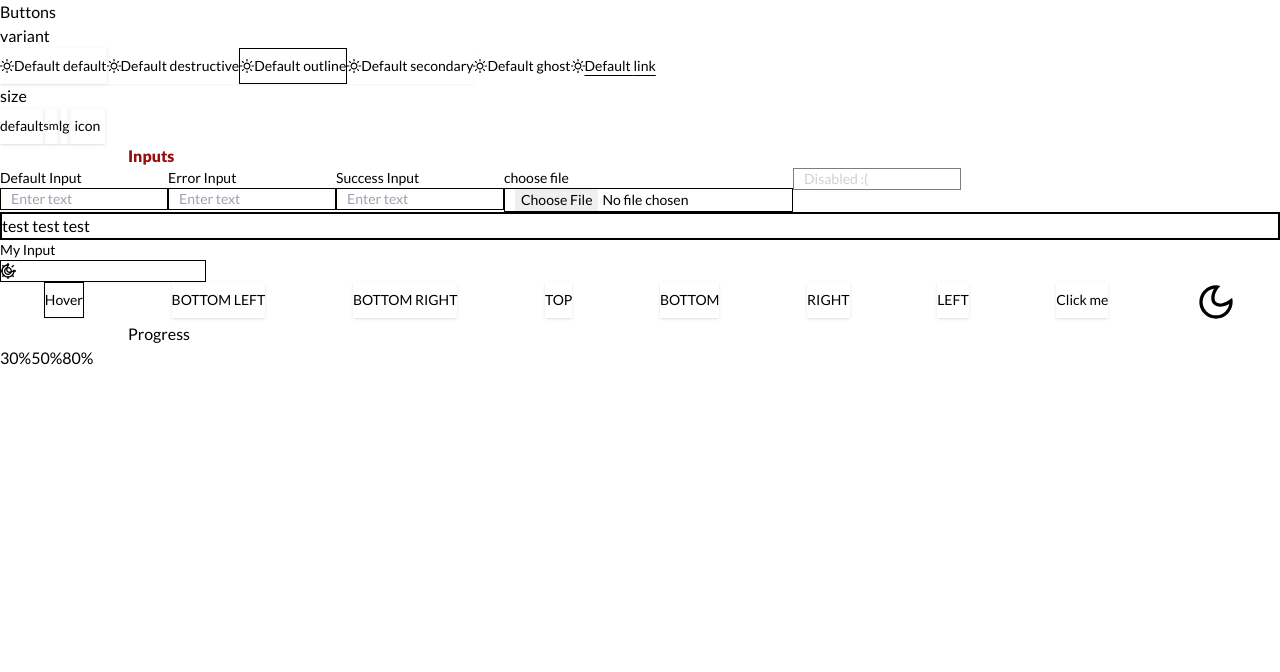
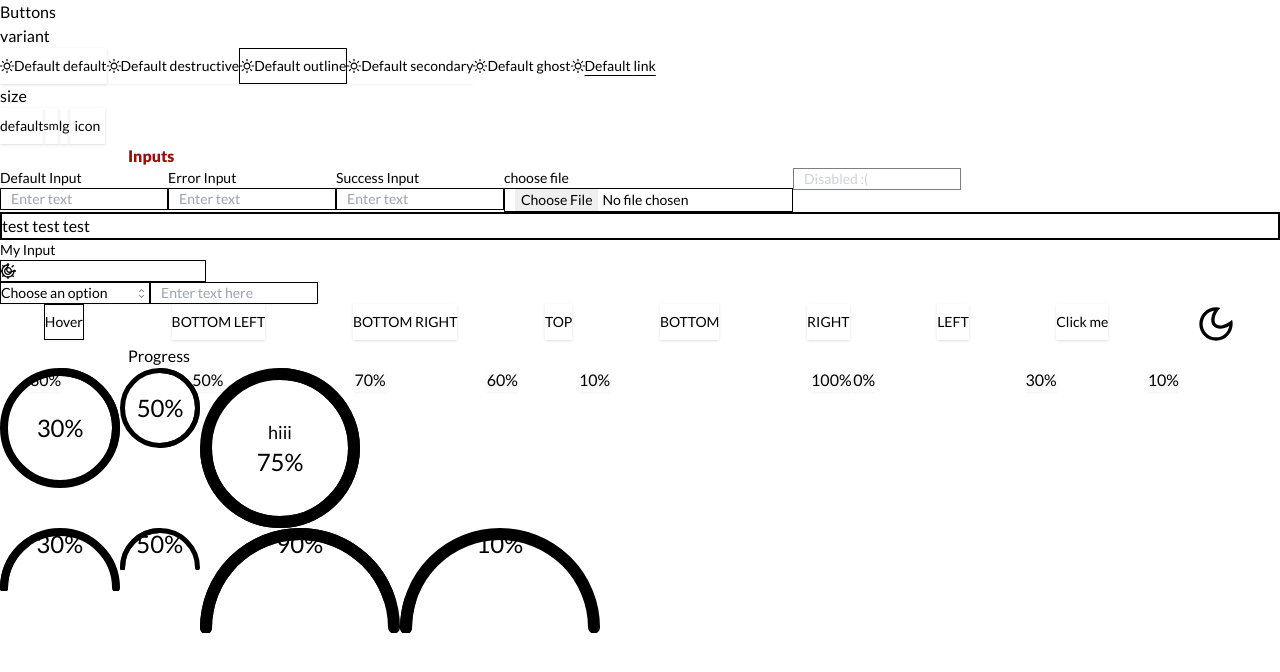
Before and after one commit to besmillahibrahimi/next-starter-app, a Next.js app: page /components in a window 1280 px wide. Shown: the top 672 px of the page. Built offline with nearby package versions, Linux system fonts and the light colour scheme.

Commit message:
feat (shadcn progress) : add circle/halfCircle progress

```diff
--- a/package.json
+++ b/package.json
@@ -23,6 +23,7 @@
     "class-variance-authority": "^0.7.0",
     "clsx": "^2.1.1",
     "cookies-next": "^4.2.1",
+    "framer-motion": "^11.3.30",
     "i18next": "^23.12.2",
     "i18next-browser-languagedetector": "^8.0.0",
     "i18next-resources-to-backend": "^1.2.1",
--- a/src/app/(landing)/components/page.tsx
+++ b/src/app/(landing)/components/page.tsx
@@ -12,7 +12,6 @@ import {
   SelectValue,
 } from "@/components/ui/select";
 import { CgMoon, CgSun } from "react-icons/cg";
-
 import {
   Tooltip,
   TooltipContent,
@@ -21,6 +20,9 @@ import {
 } from "@/components/ui/tooltip";
 import TooltipWrapper from "@/components/molecules/TooltipWrapper";
 import { Progress } from "@/components/ui/progress";
+import { useEffect, useState } from "react";
+import CircularProgress from "@/components/molecules/progress/CircleProgress";
+import HalfCircularProgress from "@/components/molecules/progress/HalfCircularProgress";
 
 const variants: Record<string, string[]> = {
   variant: ["default", "destructive", "outline", "secondary", "ghost", "link"],
@@ -28,8 +30,15 @@ const variants: Record<string, string[]> = {
 };
 
 export default function Components() {
+  const [progress, setProgress] = useState(0);
+
+  useEffect(() => {
+    const timer = setTimeout(() => setProgress(30), 1000);
+    return () => clearTimeout(timer);
+  }, []);
+
   return (
-    <div className="flex flex-col space-y-5">
+    <div className="flex flex-col space-y-5 p-8">
       <h1>Buttons</h1>
       {Object.keys(variants).map((key, i) => {
         return (
@@ -112,7 +121,7 @@ export default function Components() {
         />
       </div>
 
-      {/* <div>
+      <div>
         <div className="flex items-center">
           <Select>
             <SelectTrigger className="w-[150px]">
@@ -126,7 +135,7 @@ export default function Components() {
           </Select>
           <Input className="ml-2" placeholder="Enter text here" />
         </div>
-      </div> */}
+      </div>
 
       <div className="flex justify-around">
         <TooltipProvider>
@@ -194,7 +203,25 @@ export default function Components() {
       <div className="flex space-x-8 px-8">
         <Progress value={30} />
         <Progress value={50} />
-        <Progress value={80} />
+        <Progress value={70} />
+        <Progress value={60} />
+        <Progress value={10} />
+        <Progress value={100} />
+        <Progress value={0} />
+        <Progress value={progress} />
+        <Progress value={10}></Progress>
+      </div>
+      <div className="flex space-x-8 px-8">
+        <CircularProgress value={progress} />
+        <CircularProgress value={50} size={80} strokeWidth={5} />
+        <CircularProgress value={75} size={160} strokeWidth={12} label="hiii" />
+      </div>
+
+      <div className="flex space-x-8 px-8">
+        <HalfCircularProgress value={progress} />
+        <HalfCircularProgress value={50} size={80} strokeWidth={5} />
+        <HalfCircularProgress value={90} size={200} strokeWidth={12} />
+        <HalfCircularProgress value={10} size={200} strokeWidth={12} />
       </div>
     </div>
   );
--- /dev/null
+++ b/src/components/molecules/progress/CircleProgress.tsx
@@ -0,0 +1,68 @@
+import * as React from "react";
+import { cn } from "@/lib/utils";
+
+interface CircularProgressProps extends React.HTMLAttributes<HTMLDivElement> {
+  value: number;
+  max?: number;
+  size?: number;
+  strokeWidth?: number;
+  label?: string;
+}
+
+export default function CircularProgress({
+  value,
+  max = 100,
+  size = 120,
+  strokeWidth = 8,
+  className,
+  label,
+  ...props
+}: CircularProgressProps) {
+  const percentage = (value / max) * 100;
+  const radius = (size - strokeWidth) / 2;
+  const circumference = radius * 2 * Math.PI;
+  const offset = (1 - percentage / 100) * circumference;
+
+  return (
+    <div
+      className={cn(
+        "relative inline-flex items-center justify-center",
+        className
+      )}
+      style={{ width: size, height: size }}
+      role="progressbar"
+      aria-valuenow={value}
+      aria-valuemin={0}
+      aria-valuemax={max}
+      {...props}
+    >
+      <svg width={size} height={size} className="rotate-[-90deg]">
+        <circle
+          style={{ color: "hsl(var(--bg-quaternary))" }}
+          strokeWidth={strokeWidth}
+          stroke="currentColor"
+          fill="transparent"
+          r={radius}
+          cx={size / 2}
+          cy={size / 2}
+        />
+        <circle
+          style={{ color: "hsl(var(--bg-brand-solid))" }}
+          strokeWidth={strokeWidth}
+          strokeDasharray={circumference}
+          strokeDashoffset={offset}
+          strokeLinecap="round"
+          stroke="currentColor"
+          fill="transparent"
+          r={radius}
+          cx={size / 2}
+          cy={size / 2}
+        />
+      </svg>
+      <div className="absolute flex flex-col text-center">
+        <span className="text-lg">{label}</span>
+        <span className="text-2xl font-bold">{Math.round(percentage)}%</span>
+      </div>
+    </div>
+  );
+}
--- /dev/null
+++ b/src/components/molecules/progress/HalfCircularProgress.tsx
@@ -0,0 +1,71 @@
+import * as React from "react";
+import { cn } from "@/lib/utils";
+
+interface HalfCircularProgressProps
+  extends React.HTMLAttributes<HTMLDivElement> {
+  value: number;
+  max?: number;
+  size?: number;
+  strokeWidth?: number;
+}
+
+export default function HalfCircularProgress({
+  value,
+  max = 100,
+  size = 120,
+  strokeWidth = 8,
+  className,
+  ...props
+}: HalfCircularProgressProps) {
+  const percentage = (value / max) * 100;
+  const radius = (size - strokeWidth) / 2;
+  const circumference = radius * Math.PI;
+  const offset = (2 - percentage / 100) * circumference;
+
+  return (
+    <div
+      className={cn("relative inline-flex  flex-col items-center ", className)}
+      style={{ width: size, height: size / 1.9, transform: "rotateY(180deg)" }}
+      role="progressbar"
+      aria-valuenow={value}
+      aria-valuemin={0}
+      aria-valuemax={max}
+      {...props}
+    >
+      {/* size  1.8 */}
+      <svg width={size} height={size} className="rotate-[0deg]">
+        <circle
+          style={{ color: "hsl(var(--bg-quaternary))" }}
+          strokeWidth={strokeWidth}
+          stroke="currentColor"
+          fill="transparent"
+          r={radius}
+          cx={size / 2}
+          cy={size / 2}
+          strokeDasharray={`${circumference} ${circumference}`}
+          strokeDashoffset={circumference}
+          strokeLinecap="round"
+        />
+        <circle
+          className="rotate-[0deg]"
+          style={{ color: "hsl(var(--bg-brand-solid))" }}
+          strokeWidth={strokeWidth}
+          strokeDasharray={`${offset} ${offset}`}
+          strokeDashoffset={offset}
+          strokeLinecap="round"
+          stroke="currentColor"
+          fill="transparent"
+          r={radius}
+          cx={size / 2}
+          cy={size / 2}
+        />
+      </svg>
+      <div
+        className="absolute bottom-0 text-center"
+        style={{ transform: "rotateY(-180deg)" }}
+      >
+        <span className="text-2xl font-bold">{Math.round(percentage)}%</span>
+      </div>
+    </div>
+  );
+}
--- a/src/components/ui/progress.tsx
+++ b/src/components/ui/progress.tsx
@@ -9,52 +9,28 @@ const Progress = React.forwardRef<
   React.ElementRef<typeof ProgressPrimitive.Root>,
   React.ComponentPropsWithoutRef<typeof ProgressPrimitive.Root>
 >(({ className, value, ...props }, ref) => (
+  <div className="relative w-full">
     <ProgressPrimitive.Root
       ref={ref}
       className={cn(
-      `relative h-20 w-20 overflow-hidden rounded-full bg-primary-solid flex justify-center items-center`,
+        "relative h-2 w-full overflow-hidden rounded-full bg-quaternary",
         className
       )}
       {...props}
-    style={{
-      background: `radial-gradient(closest-side, hsl(var(--background)) 79%, transparent 80% 100%), conic-gradient(hsl(var(--text-brand-primary)) ${
-        value || 0
-      }%, hsl(var(--bg-quaternary)) 0)`,
-    }}
     >
-    <div className="">{`${value || 0}%`}</div>
+      <ProgressPrimitive.Indicator
+        className="h-full w-full flex-1 bg-brand-solid-hover transition-all rounded"
+        style={{ transform: `translateX(-${100 - (value || 0)}%)` }}
+      ></ProgressPrimitive.Indicator>
     </ProgressPrimitive.Root>
+    <div
+      style={{ left: `${value}px` }}
+      className="drop-shadow-md rounded-md shadow-sm absolute -top-12 p-1 bg-background"
+    >
+      {value}%
+    </div>
+  </div>
 ));
 Progress.displayName = ProgressPrimitive.Root.displayName;
 
 export { Progress };
-
-//
-// ---  ----  raw shadcn code  ----  ---
-//
-// import * as React from "react"
-// import * as ProgressPrimitive from "@radix-ui/react-progress"
-
-// import { cn } from "@/lib/utils"
-
-// const Progress = React.forwardRef<
-//   React.ElementRef<typeof ProgressPrimitive.Root>,
-//   React.ComponentPropsWithoutRef<typeof ProgressPrimitive.Root>
-// >(({ className, value, ...props }, ref) => (
-//   <ProgressPrimitive.Root
-//     ref={ref}
-//     className={cn(
-//       "relative h-2 w-full overflow-hidden rounded-full bg-primary/20",
-//       className
-//     )}
-//     {...props}
-//   >
-//     <ProgressPrimitive.Indicator
-//       className="h-full w-full flex-1 bg-primary transition-all"
-//       style={{ transform: `translateX(-${100 - (value || 0)}%)` }}
-//     />
-//   </ProgressPrimitive.Root>
-// ))
-// Progress.displayName = ProgressPrimitive.Root.displayName
-
-// export { Progress }
```
Also changed, not shown: 1 other file (tests, documents, lock files or other folders). Lines whose indentation alone changed are shown as unchanged.
